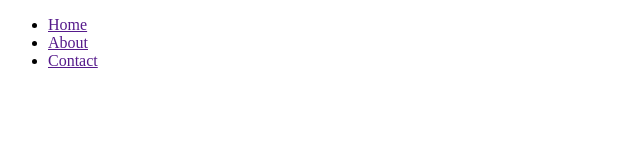
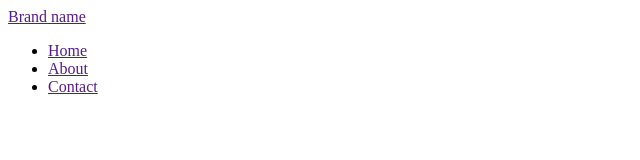
Before and after one commit to touseefhus/git, a plain HTML site: page code/index.html in a window 1280 px wide. Shown: the whole page, without its empty margins (0-640 px from the left). Drawn offline with Linux system fonts and the light colour scheme.

Commit message:
Add new features or updates to header

```diff
--- a/code/index.html
+++ b/code/index.html
@@ -7,6 +7,7 @@
 </head>
 <body>
     <nav>
+        <a href="">Brand name</a>
         <ul>
             <li><a href="">Home</a></li>
             <li><a href="">About</a></li>
```
